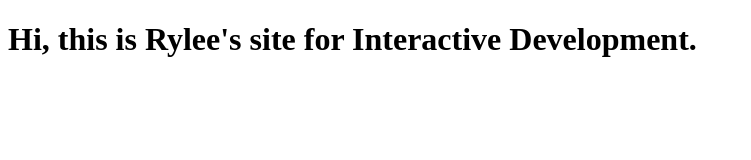
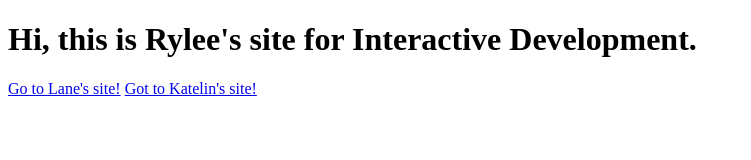
Before and after one commit to Rylee094/rylee-norris-interactive-development-2025-fall, a plain HTML site: page index.html in a window 1280 px wide. Shown: the whole page, without its empty margins (0-751 px from the left). Drawn offline with Linux system fonts and the light colour scheme.

Commit message:
Added links to others sites

```diff
--- a/index.html
+++ b/index.html
@@ -4,5 +4,8 @@
         <title>Rylee Norris Interactive Development Fall 2025</title>
     <body>
         <h1>Hi, this is Rylee's site for Interactive Development.</h1>
+
+<a href="https://lanemarq.github.io/lane-marquez-interactive-development-2025-fall/">Go to Lane's site!</a>
+<a href="https://kbrown18-dotcom.github.io/katelin-brown-interactivedevelopment-2025-fall/">Got to Katelin's site!</a>
     </body>
 </html>
```
